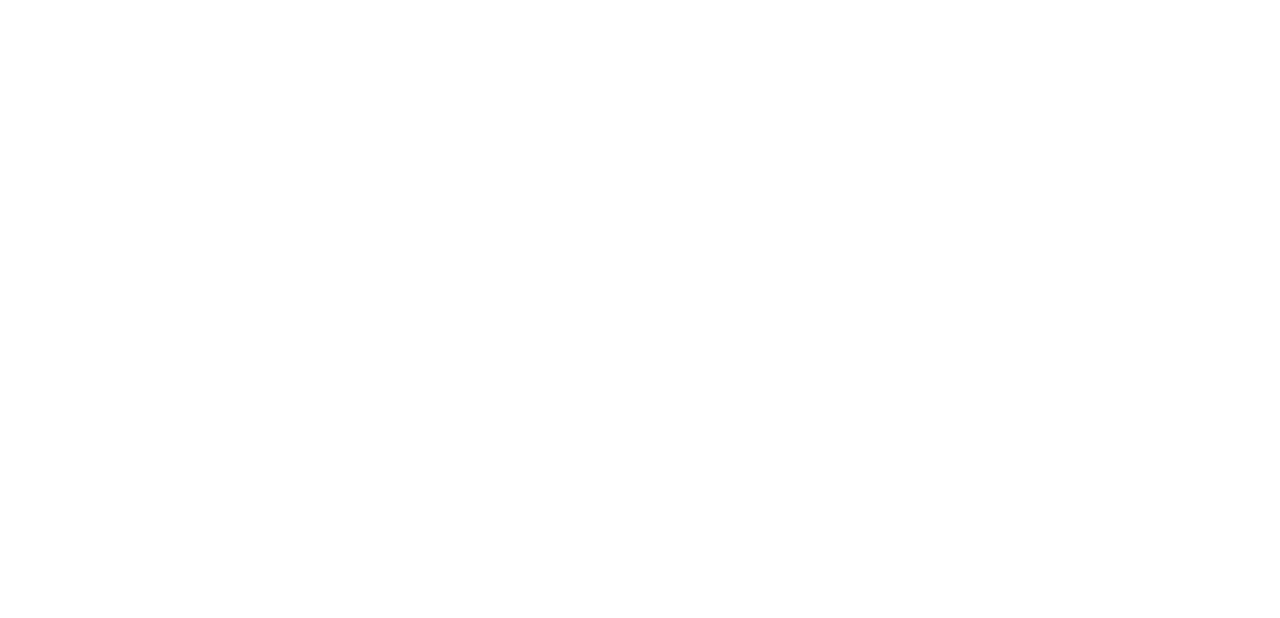
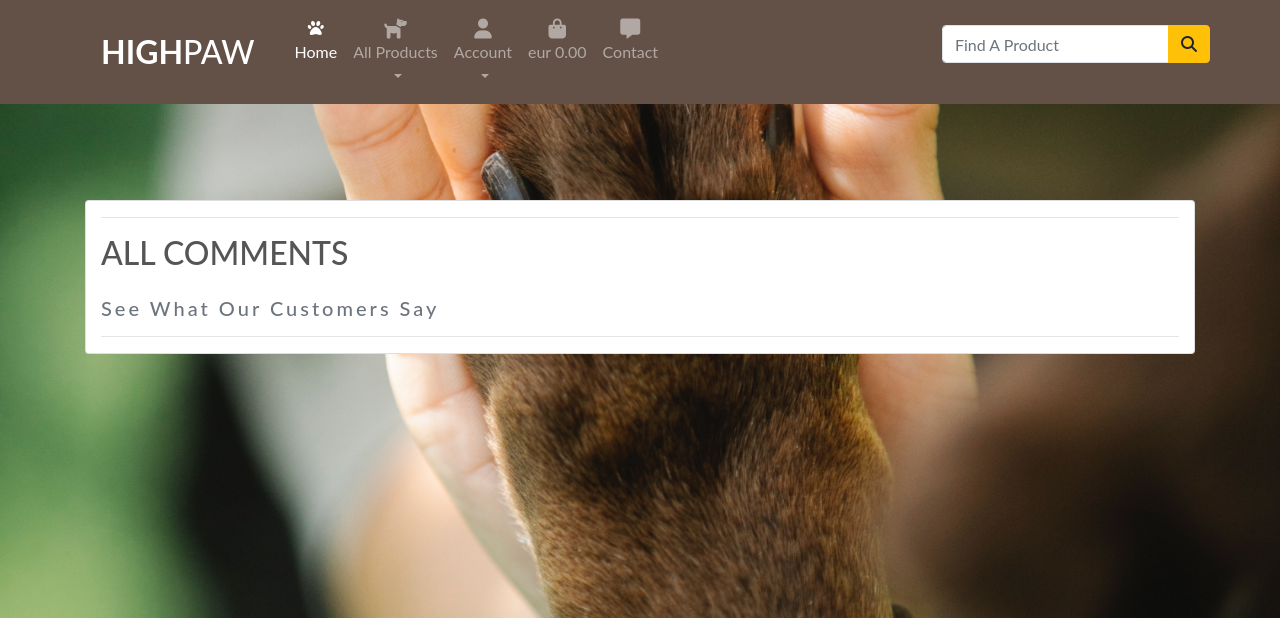
Before and after one commit to ANNAhabANNA/high_paw_support_us_more_v1, a Django app: page /reviews/ in a window 1280 px wide. Before the commit the part shown is empty. Shown: the top 618 px of the page. Run offline with Django 3.2, Linux system fonts and the light colour scheme; some libraries are stand-ins or nearby versions.

Commit message:
Update reviews model

```diff
--- a/reviews/forms.py
+++ b/reviews/forms.py
@@ -3,10 +3,12 @@ from .models import Review
 from django.forms import HiddenInput
 
 
+
 class ReviewForm(forms.ModelForm):
+
     class Meta:
         model = Review
-        fields = ['title', 'comment', 'rating']
+        exclude = ('product', 'user', 'date_added')
 
 
 class ApproveForm(forms.ModelForm):
--- a/reviews/models.py
+++ b/reviews/models.py
@@ -1,15 +1,18 @@
 from django.db import models
+from products.models import Product
 from django.contrib.auth.models import User
 from django.http import HttpResponseRedirect
 from profiles.models import UserProfile
 from django.core.validators import MaxValueValidator, MinValueValidator
 from django.utils.text import slugify
 
+
 STATUS = ((0, "Draft"), (1, "Added"))
 
 
 class Review(models.Model):
     user = models.ForeignKey(User, on_delete=models.CASCADE, related_name="reviews")
+    product = models.ForeignKey(Product, null=True, blank=True, on_delete=models.SET_NULL)
     slug = models.SlugField(max_length=200, unique=True, null=True,)
     title = models.CharField(default='Title', max_length=100, blank=True, null=False)
     comment = models.TextField(default='Leave your comment here', max_length=500, blank=True, null=False)
--- a/reviews/templates/reviews/add_comment.html
+++ b/reviews/templates/reviews/add_comment.html
@@ -50,9 +50,9 @@
                             <h4 class="pb-5 m-auto">Register to leave a comment</h4>
                         </div>
                         <div>
-                            <a class="btn btn-black btn-lg rounded-pill" href="{% url 'account_signup' %}"
+                            <a class="btn btn-warning btn-sm mb-5" href="{% url 'account_signup' %}"
                                 role="button">Sign Up</a>
-                            <a class="btn btn-outline-black btn-lg rounded-pill" href="{% url 'account_login' %}"
+                            <a class="btn btn-warning btn-sm mb-5" href="{% url 'account_login' %}"
                                 role="button">Login</a>
                         </div>
                     </div>
--- a/reviews/templates/reviews/all_comments.html
+++ b/reviews/templates/reviews/all_comments.html
@@ -0,0 +1,76 @@
+{% extends "base.html" %}
+{% load static %}
+
+{% block page_header %}
+    <div class="container header-container">
+        <div class="row">
+            <div class="col"></div>
+        </div>
+    </div>
+{% endblock %}
+
+{% block content %}
+<section class="h-100 ">
+    <div class="container content-container">
+        <div class="card rounded-3 mb-4">
+            <div class="container">
+                <div>
+                    <hr>
+                    <h2 class="logo-font mb-4">All Comments</h2>
+                    <h5 class="text-muted">See What Our Customers Say</h5>
+                    <hr>
+                </div>
+            </div>
+            <div class="row">
+                {% if user.is_authenticated %}
+                {% if reviews %}
+                {% for review in reviews %}
+                <div class="card mb-5 text-center">
+                    <div class="card-header review-title">
+                        <strong>{{ review.title }}</strong>
+                    </div>
+                    <div class="card-body">
+                        <blockquote class="blockquote mb-0">
+                            <p>
+                                {{ review.review }}
+                            </p>
+                            <span class="text-warning">
+                                {% if review.rating == 5 %}
+                                <i class="fas fa-star"></i>
+                                <i class="fas fa-star"></i>
+                                <i class="fas fa-star"></i>
+                                <i class="fas fa-star"></i>
+                                <i class="fas fa-star"></i>
+                                {% elif review.rating == 4 %}
+                                <i class="fas fa-star"></i>
+                                <i class="fas fa-star"></i>
+                                <i class="fas fa-star"></i>
+                                <i class="fas fa-star"></i>
+                                <i class="fas fa-star text-muted"></i>
+                                {% else%}
+                                <i class="fas fa-star"></i>
+                                <i class="fas fa-star"></i>
+                                <i class="fas fa-star"></i>
+                                <i class="fas fa-star text-muted"></i>
+                                <i class="fas fa-star text-muted"></i>
+                                {% endif %}
+                            </span>
+                            <hr>
+                            <footer class="blockquote-footer">Posted by: <cite
+                                    title="Source Title">{{ review.user }} on {{ review.date_created }}</cite>
+                            </footer>
+                        </blockquote>
+                    </div>
+                </div>
+                {% endfor %}
+                {% else %}
+                <div class="col-lg-12 pt-5 pb-5">
+                    <p class="text-center">There are no comments. Add your comment now!</p>
+                </div>
+                {% endif %}
+                {% endif %}
+            </div>
+        </div>
+    </div>
+</section>
+{% endblock %}
--- a/reviews/views.py
+++ b/reviews/views.py
@@ -12,12 +12,11 @@ from .forms import ReviewForm, ApproveForm
 def all_comments(request):
     """ Shows all comments posted """
 
-    comments = Review.objects.filter(status=1)
+    reviews = Review.objects.filter(status=1)
     context = {
-        'comments': comments,
+        'reviews': reviews,
     }
     return render(request, 'reviews/all_comments.html', context)
-
 
 class AddReview(View):
     """ Adds a comment """
```
Also changed, not shown: reviews/migrations/0002_review_product.py (added).
